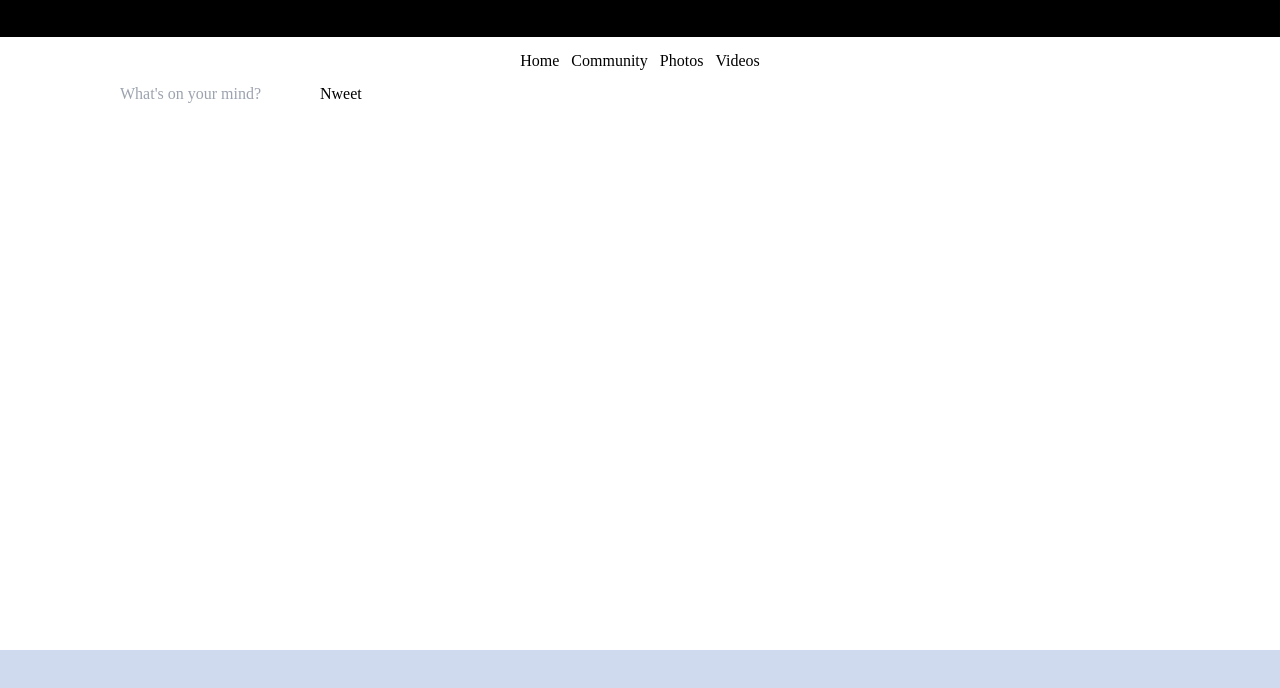
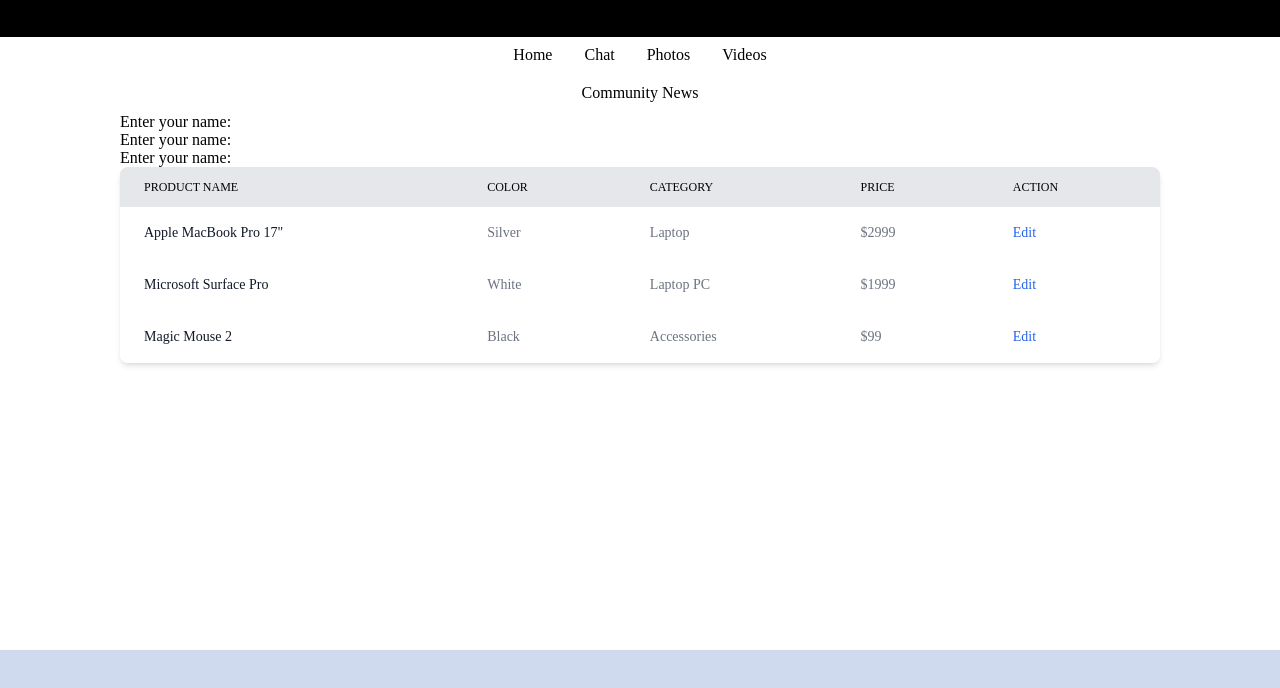
Before and after one commit to Enowiz777/community-app.v1, a React (Create React App) app: page / in a window 1280 px wide. Shown: the top 688 px of the page. Built offline with nearby package versions, Linux system fonts and the light colour scheme; no server answers; the database is empty.

Commit message:
20230419-created a new page called chat; at home, create a form

```diff
--- a/src/App.js
+++ b/src/App.js
@@ -1,9 +1,9 @@
 import React, {useState, useEffect} from 'react';
 import styled from "styled-components";
+
+import Router from "./Router/Router.js";
+import {app} from "./BE/firebase.js";
 import "index.css";
-import Router from "./Router/Router.js";
-import {app, db} from "./BE/firebase.js";
-import { collection, addDoc, getDocs, query  } from "firebase/firestore";
 
 function App() {
 
--- a/src/Components/Header.js
+++ b/src/Components/Header.js
@@ -6,8 +6,6 @@
     const Header = styled.div`
     height: 37px;
     background-color: black;
-
-
     `;
 
     return(
--- a/src/Components/Navbar.js
+++ b/src/Components/Navbar.js
@@ -3,17 +3,21 @@
 import styled from "styled-components";
 
 const List = styled.li`
-    list-style-type: none
+    list-style-type: none;
+    padding: 10px;
+    &:hover {
+      background-color: lightblue;
+    }
 `;
 
 const Navbar = () =>{
   return (
-  <div className='flex justify-center gap-3 p-2 my-2'>
+  <div className='flex justify-center gap-3 mb-2'>
     <List>
       <Link to="/">Home</Link>
     </List>
     <List>
-      <Link to="/community">Community</Link>
+      <Link to="/chat">Chat</Link>
     </List>
     <List>
       <Link to="/photos">Photos</Link>
--- a/src/Components/chat.js
+++ b/src/Components/chat.js
@@ -1,15 +1,39 @@
 import React, {useState, useEffect } from "react"
+import {db} from "../BE/firebase.js";
+import { collection, addDoc } from "firebase/firestore";
 
 function Chat({userObj}) {
-
-    useEffect(() => {
-
-      }, []);
+    const [nweet, setNweet] = useState("");
+    const onSubmit = async (event) => {
+      event.preventDefault();
+      const docRef = await addDoc(collection(db, "nweets"), {
+        name: "Tokyo",
+        country: "Japan"
+      });
+      console.log("Document written with ID: ", docRef.id);
+      setNweet("");
+      console.log("pressed");
+    };
+    const onChange = (event) => {
+      const {
+        target: { value },
+      } = event;
+      setNweet(value);
+    };
 
     return(
-        <>
-            <div>Chat</div>
-        </>
+      <div>
+        <form onSubmit={onSubmit}>
+          <input
+            value={nweet}
+            onChange={onChange}
+            type="text"
+            placeholder="What's on your mind?"
+            maxLength={120}
+          />
+          <input type="submit" value="Nweet" />
+        </form>
+      </div>
     );
 }
 
--- a/src/Components/home.js
+++ b/src/Components/home.js
@@ -1,40 +1,113 @@
 import React, {useState, useEffect } from "react"
 import {db} from "../BE/firebase.js";
-import { collection, addDoc } from "firebase/firestore";
-
+import { collection, getCountFromServer } from "firebase/firestore";
 
 
 function Home() {
-    const [nweet, setNweet] = useState("");
-    const onSubmit = async (event) => {
-      event.preventDefault();
-      const docRef = await addDoc(collection(db, "nweets"), {
-        name: "Tokyo",
-        country: "Japan"
-      });
-      console.log("Document written with ID: ", docRef.id);
-      setNweet("");
-      console.log("pressed");
-    };
-    const onChange = (event) => {
-      const {
-        target: { value },
-      } = event;
-      setNweet(value);
-    };
+
+  const getTotal = async () => {
+    const coll = collection(db, "community");
+    const snapshot = await getCountFromServer(coll);
+    console.log('count: ', snapshot.data().count);
+  }
+  getTotal();
+
+  useEffect(() => {
+
+  }, []);
     return (
-      <div>
-        <form onSubmit={onSubmit}>
-          <input
-            value={nweet}
-            onChange={onChange}
-            type="text"
-            placeholder="What's on your mind?"
-            maxLength={120}
-          />
-          <input type="submit" value="Nweet" />
+      <>
+        <div className="text-center my-3">
+          <h1>Community News</h1>
+        </div>
+        <form className="flex flex-col">
+          <label>Enter your name:
+            <input type="text" />
+          </label>
+          <label>Enter your name:
+            <input type="text" />
+          </label>
+          <label>Enter your name:
+            <input type="text" />
+          </label>
         </form>
-      </div>
+        <div className="relative overflow-x-auto shadow-md sm:rounded-lg">
+            <table className="w-full text-sm text-left text-gray-500 dark:text-gray-400">
+                <thead className="text-xs text-black uppercase bg-gray-200 dark:bg-gray-700 dark:text-gray-400">
+                    <tr>
+                        <th scope="col" className="px-6 py-3">
+                            Product name
+                        </th>
+                        <th scope="col" className="px-6 py-3">
+                            Color
+                        </th>
+                        <th scope="col" className="px-6 py-3">
+                            Category
+                        </th>
+                        <th scope="col" className="px-6 py-3">
+                            Price
+                        </th>
+                        <th scope="col" className="px-6 py-3">
+                            Action
+                        </th>
+                    </tr>
+                </thead>
+                <tbody>
+                    <tr className="bg-white border-b dark:bg-gray-800 dark:border-gray-700">
+                        <th scope="row" className="px-6 py-4 font-medium text-gray-900 whitespace-nowrap dark:text-white">
+                            Apple MacBook Pro 17"
+                        </th>
+                        <td className="px-6 py-4">
+                            Silver
+                        </td>
+                        <td className="px-6 py-4">
+                            Laptop
+                        </td>
+                        <td className="px-6 py-4">
+                            $2999
+                        </td>
+                        <td className="px-6 py-4">
+                            <a href="#" className="font-medium text-blue-600 dark:text-blue-500 hover:underline">Edit</a>
+                        </td>
+                    </tr>
+                    <tr className="bg-white border-b dark:bg-gray-800 dark:border-gray-700">
+                        <th scope="row" className="px-6 py-4 font-medium text-gray-900 whitespace-nowrap dark:text-white">
+                            Microsoft Surface Pro
+                        </th>
+                        <td className="px-6 py-4">
+                            White
+                        </td>
+                        <td className="px-6 py-4">
+                            Laptop PC
+                        </td>
+                        <td className="px-6 py-4">
+                            $1999
+                        </td>
+                        <td className="px-6 py-4">
+                            <a href="#" className="font-medium text-blue-600 dark:text-blue-500 hover:underline">Edit</a>
+                        </td>
+                    </tr>
+                    <tr className="bg-white dark:bg-gray-800">
+                        <th scope="row" className="px-6 py-4 font-medium text-gray-900 whitespace-nowrap dark:text-white">
+                            Magic Mouse 2
+                        </th>
+                        <td className="px-6 py-4">
+                            Black
+                        </td>
+                        <td className="px-6 py-4">
+                            Accessories
+                        </td>
+                        <td className="px-6 py-4">
+                            $99
+                        </td>
+                        <td className="px-6 py-4">
+                            <a href="#" className="font-medium text-blue-600 dark:text-blue-500 hover:underline">Edit</a>
+                        </td>
+                    </tr>
+                </tbody>
+            </table>
+        </div>
+      </>
     );
 }
 
--- a/src/Router/router.js
+++ b/src/Router/router.js
@@ -9,8 +9,8 @@
 
 
 // Import components
-import Home from "Components/home";
-import Chat from "Components/chat";
+import Home from "Components/Home";
+import Chat from "Components/Chat";
 import Photos from "Components/photos";
 import Videos from "Components/videos";
 import Jobs from "Components/jobs";
@@ -31,8 +31,8 @@
         <Content>
           <Routes>
             <Route path="/">
-              <Route index element={<Home userObj={userObj}/>}/>
-              <Route path="chat" element={<Chat userObj={userObj}/>} />
+              <Route index element={<Home />}/>
+              <Route path="chat" element={<Chat/>} />
               <Route path="jobs" element={<Jobs userObj={userObj} />} />
               <Route path="photos" element={<Photos userObj={userObj} />} />
               <Route path="videos" element={<Videos />} />
```
